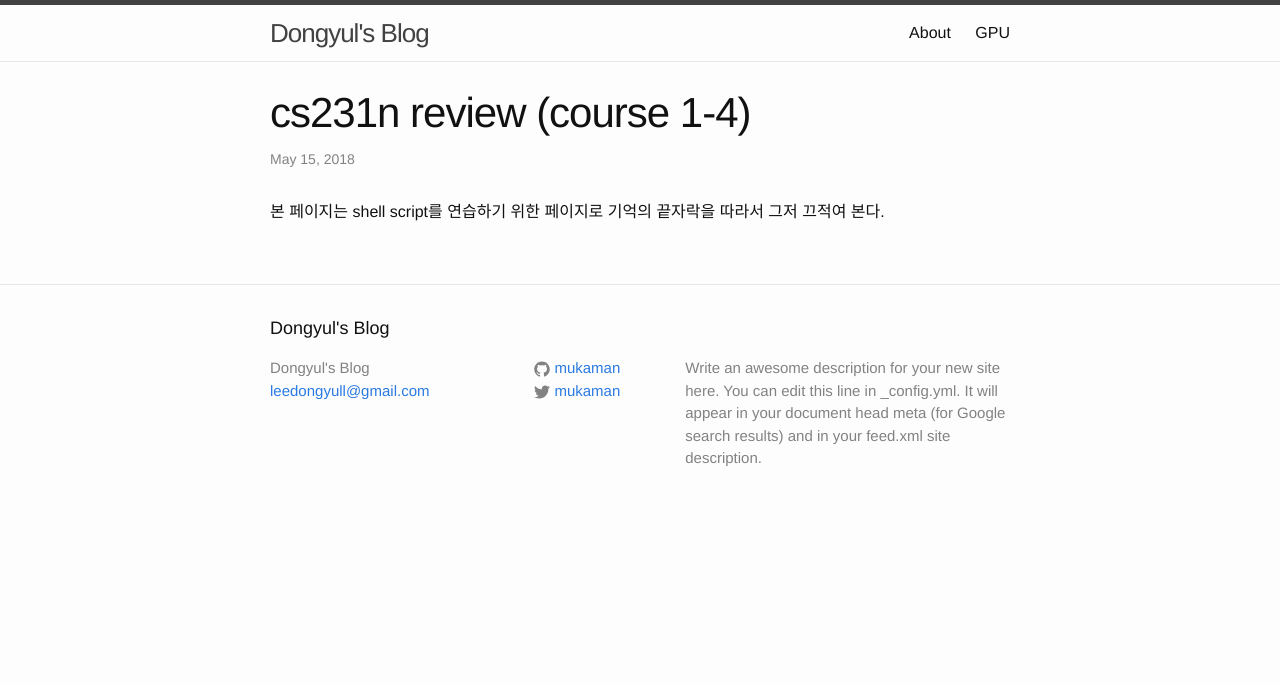
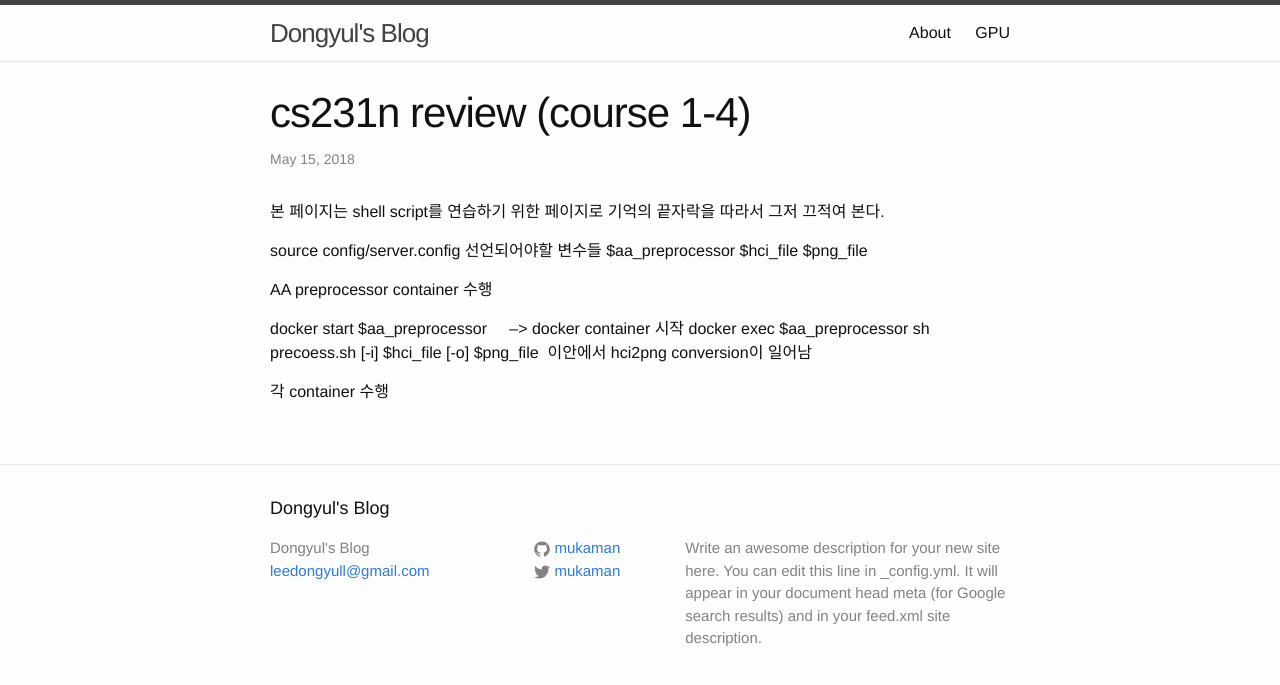
Before and after one commit to mukaman84/mukaman84.github.io, a Jekyll site: the page built from _posts/2018-05-15-shell-practice.md, in a window 1280 px wide. Shown: the top 685 px of the page. Built offline with Jekyll 4.4.1, drawn with Linux system fonts in a browser that asks for light colours.

Commit message:
Update 2018-05-15-shell-practice.md

```diff
--- a/_posts/2018-05-15-shell-practice.md
+++ b/_posts/2018-05-15-shell-practice.md
@@ -4,3 +4,20 @@ title:  "cs231n review (course 1-4)"
 ---
 
 본 페이지는 shell script를 연습하기 위한 페이지로 기억의 끝자락을 따라서 그저 끄적여 본다.
+
+
+source config/server.config
+선언되어야할 변수들
+$aa_preprocessor
+$hci_file
+$png_file
+
+AA preprocessor container 수행
+
+docker start $aa_preprocessor      --> docker container 시작
+docker exec $aa_preprocessor sh precoess.sh [-i] $hci_file [-o] $png_file
+  이안에서 hci2png conversion이 일어남
+
+
+
+각 container 수행
```
